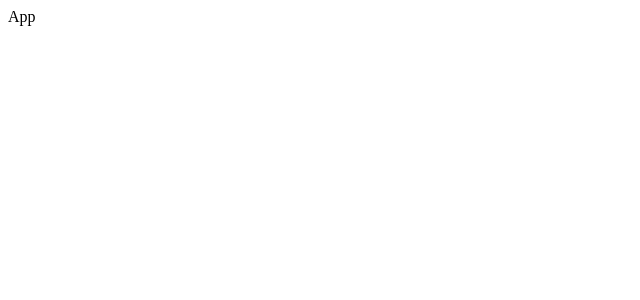
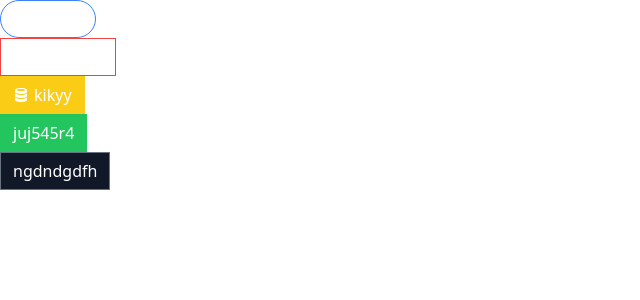
Before and after one commit to imran0100/React-Reusable-Component-Routing-System-State-And-Prop-Design-Modal-Window-Accordian-Drop-Down, a React (Create React App) app: page / in a window 1280 px wide. Shown: the top 300 px of the page, without its empty margins (0-640 px from the left). Built offline with nearby package versions, Linux system fonts and the light colour scheme.

Commit message:
reusable button component

```diff
--- a/package.json
+++ b/package.json
@@ -7,9 +7,12 @@
     "@testing-library/react": "^13.4.0",
     "@testing-library/user-event": "^13.5.0",
     "axios": "^1.2.2",
+    "classnames": "^2.3.2",
     "json-server": "^0.17.1",
+    "prop-types": "^15.8.1",
     "react": "^18.2.0",
     "react-dom": "^18.2.0",
+    "react-icons": "^4.7.1",
     "react-scripts": "5.0.1",
     "web-vitals": "^2.1.4"
   },
@@ -36,5 +39,8 @@
       "last 1 firefox version",
       "last 1 safari version"
     ]
+  },
+  "devDependencies": {
+    "tailwindcss": "^3.2.4"
   }
 }
--- a/public/index.html
+++ b/public/index.html
@@ -1,15 +1,13 @@
 <!DOCTYPE html>
 <html lang="en">
+
 <head>
   <meta charset="utf-8" />
   <link rel="icon" href="%PUBLIC_URL%/favicon.ico" />
   <meta name="viewport" content="width=device-width, initial-scale=1" />
   <meta name="theme-color" content="#000000" />
-    <meta
-      name="description"
-      content="Web site created using create-react-app"
-    />
-    <link rel="apple-touch-icon" href="%PUBLIC_URL%/logo192.png" />
+  <meta name="description" content="Web site created using create-react-app" />
+
   <!--
       manifest.json provides metadata used when your web app is installed on a
       user's mobile device or desktop. See https://developers.google.com/web/fundamentals/web-app-manifest/
@@ -26,6 +24,7 @@
     -->
   <title>React App</title>
 </head>
+
 <body>
   <noscript>You need to enable JavaScript to run this app.</noscript>
   <div id="root"></div>
@@ -40,4 +39,5 @@
       To create a production bundle, use `npm run build` or `yarn build`.
     -->
 </body>
+
 </html>
--- a/src/App.js
+++ b/src/App.js
@@ -1,5 +1,10 @@
 import React from "react";
+import ButtonPage from "./pages/ButtonPage";
 
 export default function App() {
-  return <div>App</div>;
+  return (
+    <div>
+      <ButtonPage />
+    </div>
+  );
 }
--- /dev/null
+++ b/src/components/Button.js
@@ -0,0 +1,57 @@
+import React from "react";
+import className from "classnames";
+
+export default function Button({
+  children,
+  primary,
+  secondary,
+  success,
+  warning,
+  danger,
+  outline,
+  rounded,
+  ...rest
+}) {
+  const classes = className(
+    rest.className,
+    "flex items-center px-3",
+    "py-1.5",
+    "border",
+    {
+      "border-blue-500 bg-blue-500 text-white": primary,
+      "border-gray-500 bg-gray-900 text-white": secondary,
+      "border-green-500 bg-green-500 text-white": success,
+      "border-yellow-400 bg-yellow-400 text-white": warning,
+      "border-red-500 bg-red-500 text-white": danger,
+      "rounded-full": rounded,
+      "bg-white": outline,
+      "text-blue-500": outline && primary,
+      "text-gray-900": outline && secondary,
+      "text-green-500": outline && success,
+      "text-yellow-400": outline && warning,
+      "text-red-500": outline && danger,
+    }
+  );
+
+  return (
+    <button {...rest} className={classes}>
+      {children}
+    </button>
+  );
+}
+Button.prototype = {
+  checkVariationValue: ({ primary, secondary, success, warning, danger }) => {
+    const count =
+      Number(!!primary) +
+      Number(!!secondary) +
+      Number(!!success) +
+      Number(!!warning) +
+      Number(!!danger);
+
+    if (count > 1) {
+      return new Error(
+        "Only one of primary ,secondary,success,warning,danger can be true"
+      );
+    }
+  },
+};
--- a/src/index.css
+++ b/src/index.css
@@ -0,0 +1,7 @@
+@tailwind base;
+@tailwind components;
+@tailwind utilities;
+
+button > svg {
+  margin-right: 5px;
+}
--- /dev/null
+++ b/src/pages/ButtonPage.js
@@ -0,0 +1,36 @@
+import Button from "../components/Button";
+import { GoBell, GoCloudDownload, GoDatabase } from "react-icons/go";
+export default function ButtonPage() {
+  const handleClick = () => {
+    console.log("click");
+  };
+
+  return (
+    <div>
+      <div>
+        <Button primary rounded outline onClick={handleClick}>
+          <GoBell />
+          betfeg
+        </Button>
+      </div>
+      <div>
+        <Button danger outline>
+          <GoCloudDownload />
+          gtehtrtrh
+        </Button>
+      </div>
+      <div>
+        <Button warning>
+          <GoDatabase />
+          kikyy
+        </Button>
+      </div>
+      <div>
+        <Button success>juj545r4</Button>
+      </div>
+      <div>
+        <Button secondary>ngdndgdfh</Button>
+      </div>
+    </div>
+  );
+}
--- /dev/null
+++ b/tailwind.config.js
@@ -0,0 +1,8 @@
+/** @type {import('tailwindcss').Config} */
+module.exports = {
+  content: ["./src/**/*.{js,jsx,ts,tsx}"],
+  theme: {
+    extend: {},
+  },
+  plugins: [],
+};
```
Also changed, not shown: public/manifest.json, 1 other file (tests, documents, lock files or other folders). Lines whose indentation alone changed are shown as unchanged.
